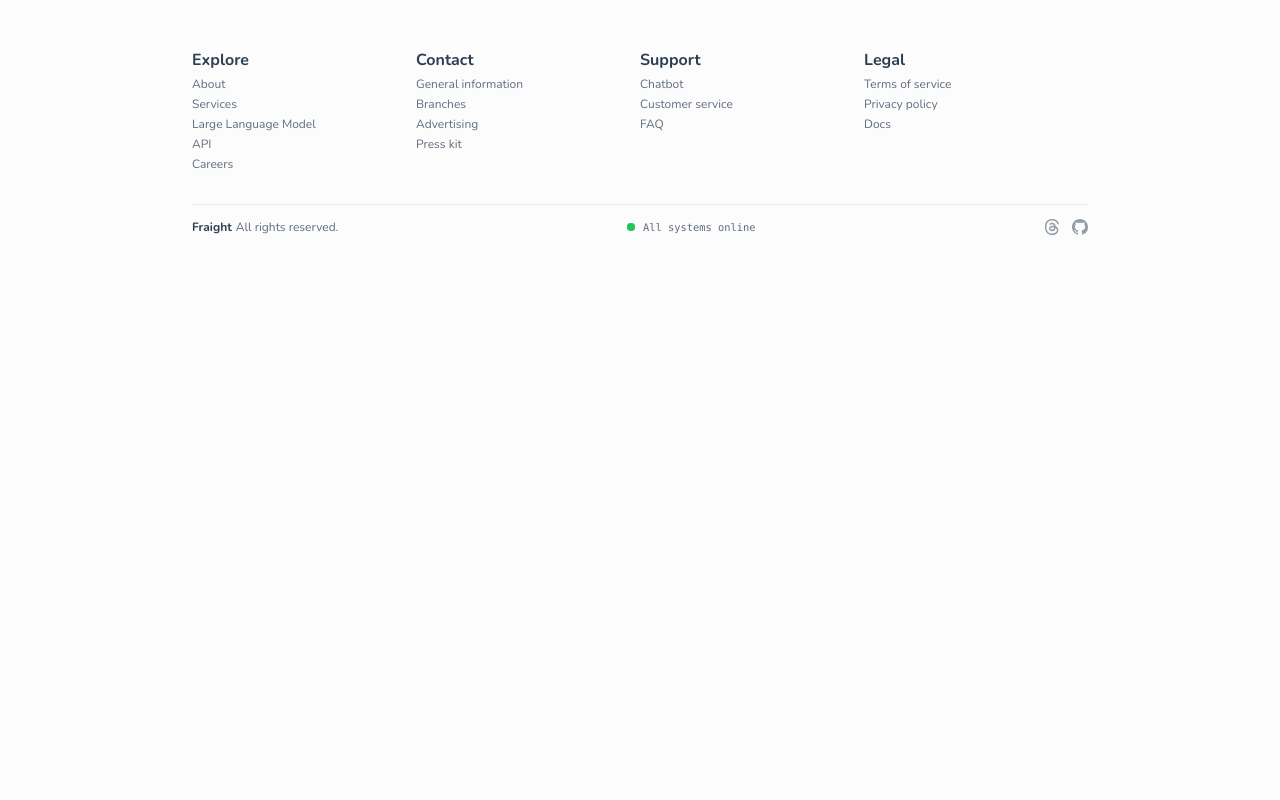
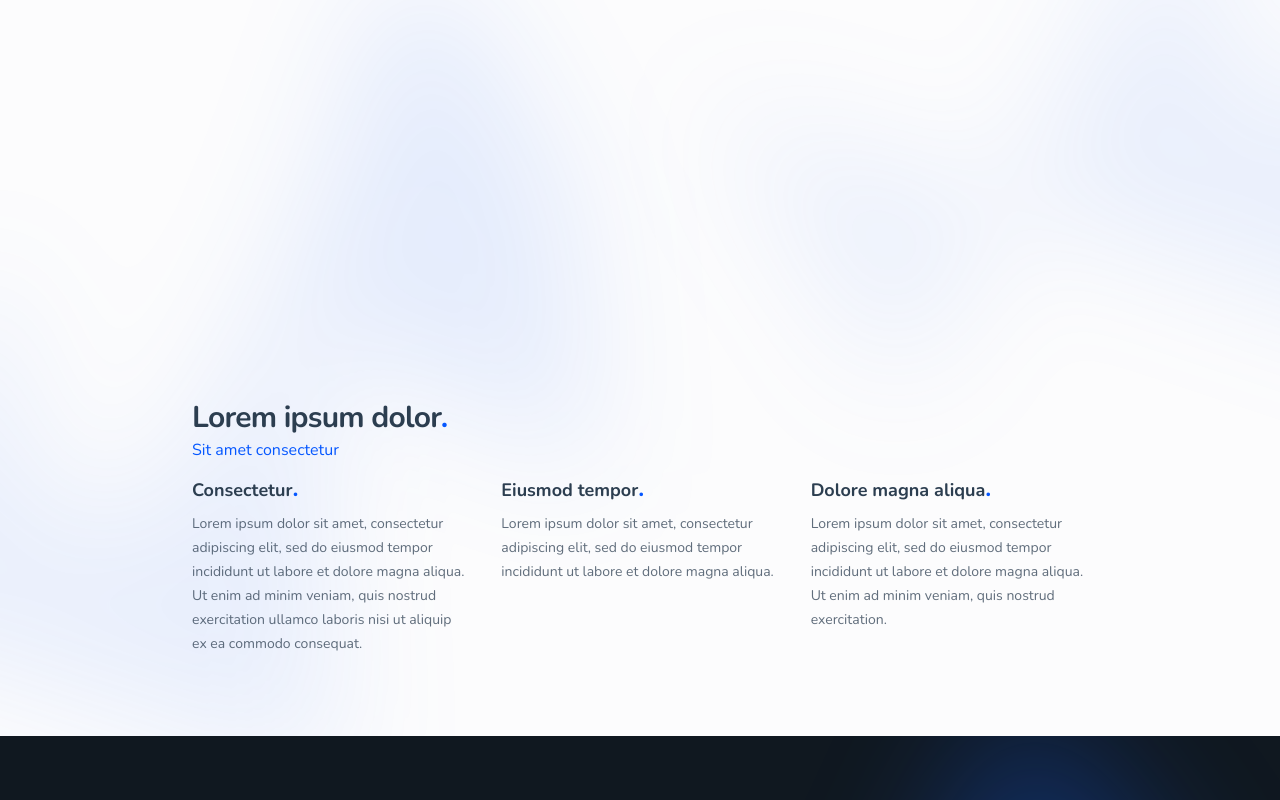
Before and after one commit to fraightonline/web, a Next.js app: page / in a window 1280 px wide. Shown: the top 800 px of the page. Built offline with nearby package versions, Linux system fonts and the light colour scheme.

Commit message:
Added background

```diff
--- /dev/null
+++ b/src/app/components/Articles.tsx
@@ -0,0 +1,73 @@
+const Articles = () => {
+  return (
+    <div className="bg-pearl pt-96 pb-16 text-asphalt transition relative isolate overflow-hidden">
+      <div
+        className="hidden sm:absolute sm:-top-10 sm:right-1/2 sm:-z-10 sm:mr-10 sm:block sm:transform-gpu sm:blur-3xl"
+        aria-hidden="true"
+      >
+        <div
+          className="aspect-[1097/845] w-[68.5625rem] bg-gradient-to-tr from-[#6998fa] to-[#0557ff] opacity-10"
+          style={{
+            clipPath:
+              "polygon(74.1% 44.1%, 100% 61.6%, 97.5% 26.9%, 85.5% 0.1%, 80.7% 2%, 72.5% 32.5%, 60.2% 62.4%, 52.4% 68.1%, 47.5% 58.3%, 45.2% 34.5%, 27.5% 76.7%, 0.1% 64.9%, 17.9% 100%, 27.6% 76.8%, 76.1% 97.7%, 74.1% 44.1%)",
+          }}
+        />
+      </div>
+      <div
+        className="absolute -top-52 left-1/2 -z-10 -translate-x-1/2 transform-gpu blur-3xl sm:top-[-28rem] sm:ml-16 sm:translate-x-0 sm:transform-gpu"
+        aria-hidden="true"
+      >
+        <div
+          className="aspect-[1097/845] w-[68.5625rem] bg-gradient-to-tr from-[#6998fa] to-[#0557ff] opacity-10"
+          style={{
+            clipPath:
+              "polygon(74.1% 44.1%, 100% 61.6%, 97.5% 26.9%, 85.5% 0.1%, 80.7% 2%, 72.5% 32.5%, 60.2% 62.4%, 52.4% 68.1%, 47.5% 58.3%, 45.2% 34.5%, 27.5% 76.7%, 0.1% 64.9%, 17.9% 100%, 27.6% 76.8%, 76.1% 97.7%, 74.1% 44.1%)",
+          }}
+        />
+      </div>
+      <div className="mx-auto max-w-2xl lg:max-w-4xl py-4 lg:px-0 md:px-0 px-4">
+        <div className="mx-auto max-w-2xl lg:max-w-4xl">
+          <h2 className="text-3xl font-bold tracking-tight">
+            Lorem ipsum dolor<span className="text-secondary">.</span>
+          </h2>
+          <p className="leading-7 text-secondary">Sit amet consectetur</p>
+          <div className="mx-auto grid max-w-7xl grid-cols-1 gap-x-8 gap-y-8 lg:mx-0 lg:max-w-none lg:grid-cols-3 pt-2">
+            <article className="flex max-w-xl flex-col items-start">
+              <h3 className="mt-0 text-lg leading-6 font-bold">
+                Consectetur<span className="text-secondary text-2xl">.</span>
+              </h3>
+              <p className="mt-2 text-sm font-normal text-asphalt/75 leading-6">
+                Lorem ipsum dolor sit amet, consectetur adipiscing elit, sed do
+                eiusmod tempor incididunt ut labore et dolore magna aliqua. Ut
+                enim ad minim veniam, quis nostrud exercitation ullamco laboris
+                nisi ut aliquip ex ea commodo consequat.
+              </p>
+            </article>
+            <article className="flex max-w-xl flex-col items-start">
+              <h3 className="mt-0 text-lg leading-6 font-bold">
+                Eiusmod tempor<span className="text-secondary text-2xl">.</span>
+              </h3>
+              <p className="mt-2 text-sm font-normal text-asphalt/75 leading-6">
+                Lorem ipsum dolor sit amet, consectetur adipiscing elit, sed do
+                eiusmod tempor incididunt ut labore et dolore magna aliqua.
+              </p>
+            </article>
+            <article className="flex max-w-xl flex-col items-start">
+              <h3 className="mt-0 text-lg leading-6 font-bold">
+                Dolore magna aliqua
+                <span className="text-secondary text-2xl">.</span>
+              </h3>
+              <p className="mt-2 text-sm font-normal text-asphalt/75 leading-6">
+                Lorem ipsum dolor sit amet, consectetur adipiscing elit, sed do
+                eiusmod tempor incididunt ut labore et dolore magna aliqua. Ut
+                enim ad minim veniam, quis nostrud exercitation.
+              </p>
+            </article>
+          </div>
+        </div>
+      </div>
+    </div>
+  );
+};
+
+export default Articles;
--- a/src/app/components/Footer.tsx
+++ b/src/app/components/Footer.tsx
@@ -20,106 +20,115 @@ const Footer = () => {
   }, []);
 
   return (
+    <div className="bg-charcoal pb-4 sm:pb-16 py-4 text-pearl relative isolate overflow-hidden">
       <div className="mx-auto max-w-2xl lg:max-w-4xl py-4 lg:px-0 md:px-0 px-4">
-      <div className="grid sm:grid-cols-4 grid-cols-2 gap-y-4 py-8">
+        <div className="grid sm:grid-cols-4 grid-cols-2 gap-y-4 py-8 text-center">
           <div className="flex flex-col gap-y-1">
-          <h4 className="text-md font-bold">Explore</h4>
+            <h4 className="text-md font-bold">
+              Explore<span className="text-secondary text-2xl">.</span>
+            </h4>
             <a
               href="#"
-            className="text-xs hover:text-asphalt dark:hover:text-pearl text-asphalt/75 dark:text-pearl/50 transition"
+              className="text-xs hover:text-pearl text-pearl/50 transition"
             >
               About
             </a>
             <a
               href="#"
-            className="text-xs hover:text-asphalt dark:hover:text-pearl text-asphalt/75 dark:text-pearl/50 transition"
+              className="text-xs hover:text-pearl text-pearl/50 transition"
             >
               Services
             </a>
             <a
               href="#"
-            className="text-xs hover:text-asphalt dark:hover:text-pearl text-asphalt/75 dark:text-pearl/50 transition"
+              className="text-xs hover:text-pearl text-pearl/50 transition"
             >
               Large Language Model
             </a>
             <a
               href="#"
-            className="text-xs hover:text-asphalt dark:hover:text-pearl text-asphalt/75 dark:text-pearl/50 transition"
+              className="text-xs hover:text-pearl text-pearl/50 transition"
             >
               API
             </a>
             <a
               href="#"
-            className="text-xs hover:text-asphalt dark:hover:text-pearl text-asphalt/75 dark:text-pearl/50 transition"
+              className="text-xs hover:text-pearl text-pearl/50 transition"
             >
               Careers
             </a>
           </div>
           <div className="flex flex-col gap-y-1">
-          <h4 className="text-md font-bold">Contact</h4>
+            <h4 className="text-md font-bold">
+              Contact<span className="text-secondary text-2xl">.</span>
+            </h4>
             <a
               href="#"
-            className="text-xs hover:text-asphalt dark:hover:text-pearl text-asphalt/75 dark:text-pearl/50 transition"
+              className="text-xs hover:text-pearl text-pearl/50 transition"
             >
               General information
             </a>
             <a
               href="#"
-            className="text-xs hover:text-asphalt dark:hover:text-pearl text-asphalt/75 dark:text-pearl/50 transition"
+              className="text-xs hover:text-pearl text-pearl/50 transition"
             >
               Branches
             </a>
             <a
               href="#"
-            className="text-xs hover:text-asphalt dark:hover:text-pearl text-asphalt/75 dark:text-pearl/50 transition"
+              className="text-xs hover:text-pearl text-pearl/50 transition"
             >
               Advertising
             </a>
             <a
               href="#"
-            className="text-xs hover:text-asphalt dark:hover:text-pearl text-asphalt/75 dark:text-pearl/50 transition"
+              className="text-xs hover:text-pearl text-pearl/50 transition"
             >
               Press kit
             </a>
           </div>
           <div className="flex flex-col gap-y-1">
-          <h4 className="text-md font-bold">Support</h4>
+            <h4 className="text-md font-bold">
+              Support<span className="text-secondary text-2xl">.</span>
+            </h4>
             <a
               href="#"
-            className="text-xs hover:text-asphalt dark:hover:text-pearl text-asphalt/75 dark:text-pearl/50 transition"
+              className="text-xs hover:text-pearl text-pearl/50 transition"
             >
               Chatbot
             </a>
             <a
               href="#"
-            className="text-xs hover:text-asphalt dark:hover:text-pearl text-asphalt/75 dark:text-pearl/50 transition"
+              className="text-xs hover:text-pearl text-pearl/50 transition"
             >
               Customer service
             </a>
             <a
               href="#"
-            className="text-xs hover:text-asphalt dark:hover:text-pearl text-asphalt/75 dark:text-pearl/50 transition"
+              className="text-xs hover:text-pearl text-pearl/50 transition"
             >
               FAQ
             </a>
           </div>
           <div className="flex flex-col gap-y-1">
-          <h4 className="text-md font-bold">Legal</h4>
+            <h4 className="text-md font-bold">
+              Legal<span className="text-secondary text-2xl">.</span>
+            </h4>
             <a
               href="#"
-            className="text-xs hover:text-asphalt dark:hover:text-pearl text-asphalt/75 dark:text-pearl/50 transition"
+              className="text-xs hover:text-pearl text-pearl/50 transition"
             >
               Terms of service
             </a>
             <a
               href="#"
-            className="text-xs hover:text-asphalt dark:hover:text-pearl text-asphalt/75 dark:text-pearl/50 transition"
+              className="text-xs hover:text-pearl text-pearl/50 transition"
             >
               Privacy policy
             </a>
             <a
               href="#"
-            className="text-xs hover:text-asphalt dark:hover:text-pearl text-asphalt/75 dark:text-pearl/50 transition"
+              className="text-xs hover:text-pearl text-pearl/50 transition"
             >
               Docs
             </a>
@@ -127,10 +136,10 @@ const Footer = () => {
         </div>
         <div className="flex flex-row justify-between border-t border-asphalt/10 dark:border-white/10 py-2">
           <div className="mt-1.5">
-          <p className="text-xs text-asphalt/75 dark:text-pearl/50">
+            <p className="text-xs text-pearl/50">
               <a
                 href="https://fraight.online"
-              className="font-bold text-asphalt hover:text-secondary dark:text-pearl transition mr-1"
+                className="font-bold hover:text-secondary text-pearl transition mr-1"
               >
                 Fraight
               </a>
@@ -139,7 +148,7 @@ const Footer = () => {
           </div>
           <div className="hidden lg:block p-x-4">
             {isLoading ? (
-            <span className="text-xxs animate-pulse font-mono text-asphalt/75 dark:text-pearl/50">
+              <span className="text-xxs animate-pulse font-mono text-pearl/50">
                 Fetching status&hellip;
               </span>
             ) : (
@@ -151,7 +160,7 @@ const Footer = () => {
                 <a
                   href="/api/status"
                   target="_blank"
-                className="text-xxs leading-6 font-mono text-asphalt/75 hover:text-asphalt dark:hover:text-pearl dark:text-pearl/50 transition"
+                  className="text-xxs leading-6 font-mono hover:text-pearl text-pearl/50 transition"
                 >
                   {status?.message}
                 </a>
@@ -168,7 +177,7 @@ const Footer = () => {
                   width="16"
                   height="16"
                   viewBox="0 0 16 16"
-                className="fill-asphalt/50 hover:fill-asphalt dark:fill-pearl/50 dark:hover:fill-pearl transition"
+                  className="fill-pearl/50 hover:fill-pearl transition"
                 >
                   <path d="M6.321 6.016c-.27-.18-1.166-.802-1.166-.802.756-1.081 1.753-1.502 3.132-1.502.975 0 1.803.327 2.394.948.591.621.928 1.509 1.005 2.644.328.138.63.299.905.484 1.109.745 1.719 1.86 1.719 3.137 0 2.716-2.226 5.075-6.256 5.075C4.594 16 1 13.987 1 7.994 1 2.034 4.482 0 8.044 0 9.69 0 13.55.243 15 5.036l-1.36.353C12.516 1.974 10.163 1.43 8.006 1.43c-3.565 0-5.582 2.171-5.582 6.79 0 4.143 2.254 6.343 5.63 6.343 2.777 0 4.847-1.443 4.847-3.556 0-1.438-1.208-2.127-1.27-2.127-.236 1.234-.868 3.31-3.644 3.31-1.618 0-3.013-1.118-3.013-2.582 0-2.09 1.984-2.847 3.55-2.847.586 0 1.294.04 1.663.114 0-.637-.54-1.728-1.9-1.728-1.25 0-1.566.405-1.967.868ZM8.716 8.19c-2.04 0-2.304.87-2.304 1.416 0 .878 1.043 1.168 1.6 1.168 1.02 0 2.067-.282 2.232-2.423a6.217 6.217 0 0 0-1.528-.161" />
                 </svg>
@@ -183,7 +192,7 @@ const Footer = () => {
                   width="16"
                   height="16"
                   viewBox="0 0 16 16"
-                className="ml-3 fill-asphalt/50 hover:fill-asphalt dark:fill-pearl/50 dark:hover:fill-pearl transition"
+                  className="fill-pearl/50 hover:fill-pearl ml-2.5 transition"
                 >
                   <path
                     fillRule="evenodd"
@@ -195,6 +204,19 @@ const Footer = () => {
           </div>
         </div>
       </div>
+      <div
+        className="absolute left-1/2 top-0 -z-10 -translate-x-1/2 blur-3xl xl:-top-6"
+        aria-hidden="true"
+      >
+        <div
+          className="aspect-[1155/678] w-[72.1875rem] bg-gradient-to-tr from-[#6998fa] to-[#0557ff] opacity-30"
+          style={{
+            clipPath:
+              "polygon(74.1% 44.1%, 100% 61.6%, 97.5% 26.9%, 85.5% 0.1%, 80.7% 2%, 72.5% 32.5%, 60.2% 62.4%, 52.4% 68.1%, 47.5% 58.3%, 45.2% 34.5%, 27.5% 76.7%, 0.1% 64.9%, 17.9% 100%, 27.6% 76.8%, 76.1% 97.7%, 74.1% 44.1%)",
+          }}
+        />
+      </div>
+    </div>
   );
 };
 
--- a/src/app/page.tsx
+++ b/src/app/page.tsx
@@ -1,8 +1,10 @@
+import Articles from "./components/Articles";
 import Footer from "./components/Footer";
 
 export default function Home() {
   return (
-    <div className="h-screen bg-pearl text-asphalt dark:bg-charcoal dark:text-pearl transition">
+    <div className="h-screen bg-charcoal text-pearl transition">
+      <Articles />
       <Footer />
     </div>
   );
```
Lines whose indentation alone changed are shown as unchanged.
